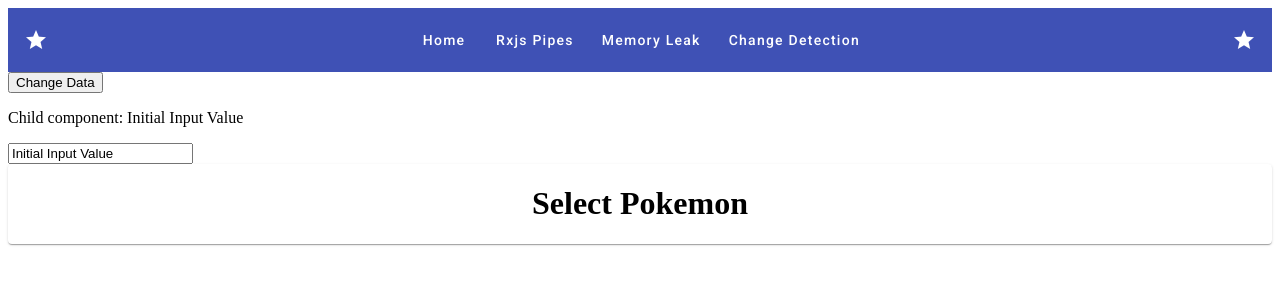
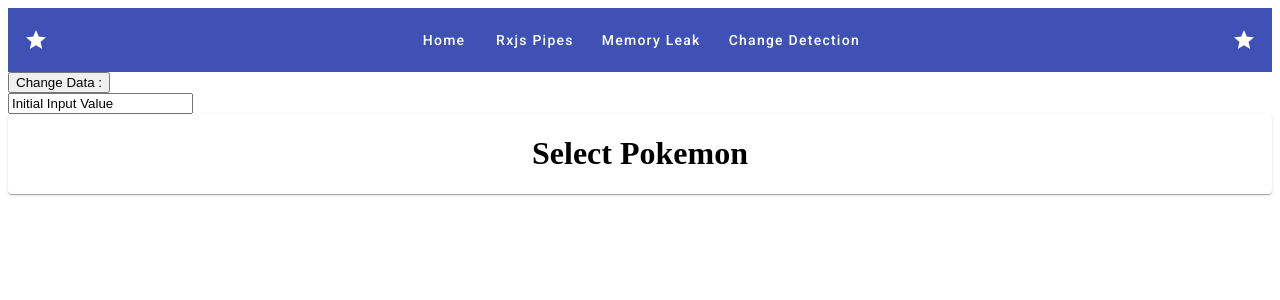
Before and after one commit to pitchan/angular-18, an Angular app: page /signal-detection in a window 1280 px wide. Shown: the top 300 px of the page. Built offline with nearby package versions, Linux system fonts and the light colour scheme; no server answers; a small style sheet from the web is missing.

Commit message:
Adding some tricks

```diff
--- a/src/app/features/angular-cycles/pages/signal-detection/components/child-signal.component.html
+++ b/src/app/features/angular-cycles/pages/signal-detection/components/child-signal.component.html
@@ -1,4 +1,3 @@
 <div>
-    <p>Child component: {{ inputValue() }}</p>
     <input type="text" [value]="inputValue()" (input)="onInputChange($event)" />
 </div>
--- a/src/app/features/angular-cycles/pages/signal-detection/signal-detection.component.html
+++ b/src/app/features/angular-cycles/pages/signal-detection/signal-detection.component.html
@@ -1,4 +1,4 @@
-<button (click)="changeData()">Change Data</button>
+<button (click)="changeData()">Change Data : {{ inputValueChange() }}</button>
 <app-child-signal [data]="data()" [inputValue]="inputValue()" [(inputValueChange)]="inputValueChange"></app-child-signal>
 
 <app-pokemon-show
--- a/src/app/features/angular-cycles/pages/signal-detection/signal-detection.component.ts
+++ b/src/app/features/angular-cycles/pages/signal-detection/signal-detection.component.ts
@@ -52,8 +52,8 @@ export class SignalDetectionComponent {
     this.data.set('Updated Data ' + Math.random());
   }
 
-  onInputValueChange(newValue: any) {
+  /*onInputValueChange(newValue: any) {
     console.log('ParentComponent: Input value changed to:', newValue);
     this.inputValue.set(newValue);  // Met à jour la valeur dans le parent
-  }
+  }*/
 }
--- a/src/app/features/rxjs/pages/memory-leak/components/bad-destroy.component.ts
+++ b/src/app/features/rxjs/pages/memory-leak/components/bad-destroy.component.ts
@@ -1,4 +1,4 @@
-import { ChangeDetectionStrategy, Component, DestroyRef, EventEmitter, effect, inject, signal } from '@angular/core';
+import { ChangeDetectionStrategy, Component, DestroyRef, EventEmitter, effect, inject, signal, untracked } from '@angular/core';
 import { Data } from '@angular/router';
 import { RxjsService } from '../../../services/rxjs.service';
 import { EMPTY, Observable, Subject, Subscriber, Subscription, catchError, interval, map, min, of, switchMap, take, takeUntil, tap } from 'rxjs';
@@ -58,6 +58,7 @@ export class BadDestroyComponent {
     constructor() {
         const status = this.selectedFunction();
         this.executeFunction(status);
+
     }
 
     /**
--- a/src/app/shared/components/pokemon-show/pokemon-show.component.html
+++ b/src/app/shared/components/pokemon-show/pokemon-show.component.html
@@ -1,4 +1,6 @@
-<mat-card>
+<div class="grid grid-cols-1">
+  <mat-card>
+    <!--<div>With signal</div>-->
     @if (name()) {
       <div [class]="state().isImageLoaded() ? 'show-pokemon' : 'hide-pokemon'">
         <h1 class="text-700 text-center">{{ name() }}</h1>
@@ -8,7 +10,7 @@
             [src]="picture()"
             alt="Pokemon Image"
             class="pokemon-image"
-            (load)="onImageLoad()"
+            (load)="onImageLoadWithSignal()"
             (click)="openPreview(picture())"
           />
         </div>
@@ -16,4 +18,28 @@
     } @else {
       <h1 class="text-700 text-center">Select Pokemon</h1>
     }
-</mat-card>
+  </mat-card>
+
+  <!--<mat-card>
+    <div>With observable</div>
+    @if (name()) {
+      @let show = showPokemon$ | async;
+      <div [class]="show ? 'show-pokemon' : 'hide-pokemon'">
+        <h1 class="text-700 text-center">{{ name() }}</h1>
+        <div class="overflow-hidden text-center">
+          <img
+            #imageElement
+            style="width:-webkit-fill-available"
+            [src]="picture()"
+            alt="Pokemon Image"
+            class="pokemon-image"
+            (load)="onImageLoadWithObservable()"
+            (click)="openPreview(picture())"
+          />
+        </div>
+      </div>
+    } @else {
+      <h1 class="text-700 text-center">Select Pokemon</h1>
+    }
+  </mat-card>-->
+</div>
--- a/src/app/shared/components/pokemon-show/pokemon-show.component.ts
+++ b/src/app/shared/components/pokemon-show/pokemon-show.component.ts
@@ -1,6 +1,8 @@
 import { CommonModule } from '@angular/common';
-import { ChangeDetectionStrategy, Component, computed, input, signal } from '@angular/core';
+import { ChangeDetectionStrategy, Component, ElementRef, ViewChild, computed, input, signal } from '@angular/core';
+import { toObservable } from '@angular/core/rxjs-interop';
 import { MatCardModule } from '@angular/material/card';
+import { BehaviorSubject, fromEvent, map, merge } from 'rxjs';
 
 @Component({
   selector: 'app-pokemon-show',
@@ -18,13 +20,24 @@ export class PokemonShowComponent {
       picture: this.picture(),
       isImageLoaded: signal(false)
     }
-  });;
+  });
+
+  imageLoaded$ = new BehaviorSubject(false);
+
+  showPokemon$ = merge(
+    toObservable(this.picture).pipe(map(() => false)),  // When image change
+    this.imageLoaded$.pipe(map(() => true)) // When image is loaded
+  );
 
   openPreview(imageUrl: string | undefined) {
     return;
   }
 
-  onImageLoad() {
+  onImageLoadWithObservable() {
+    this.imageLoaded$.next(true);
+  }
+
+  onImageLoadWithSignal() {
     this.state().isImageLoaded.set(true);
   }
 }
```
